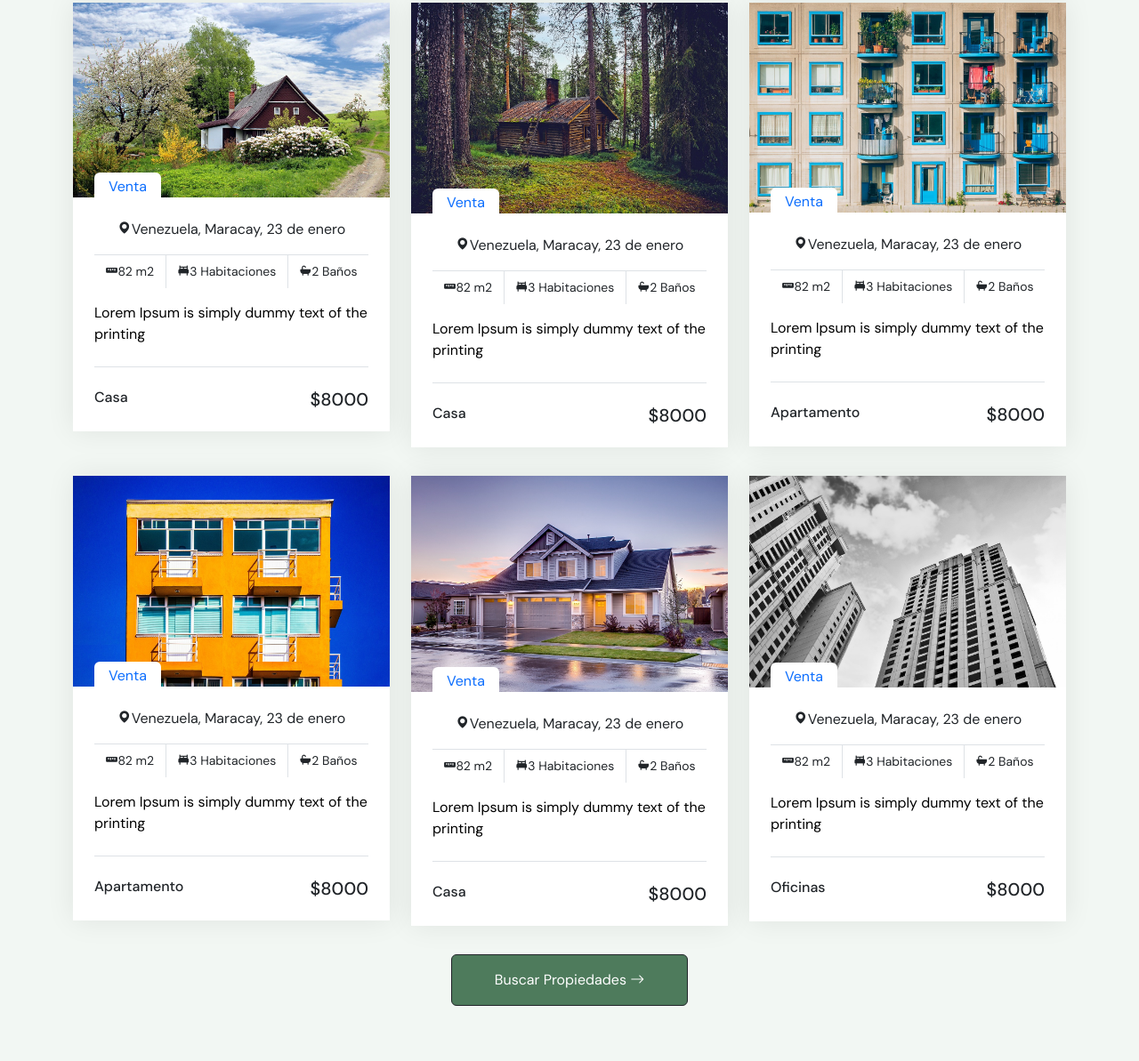
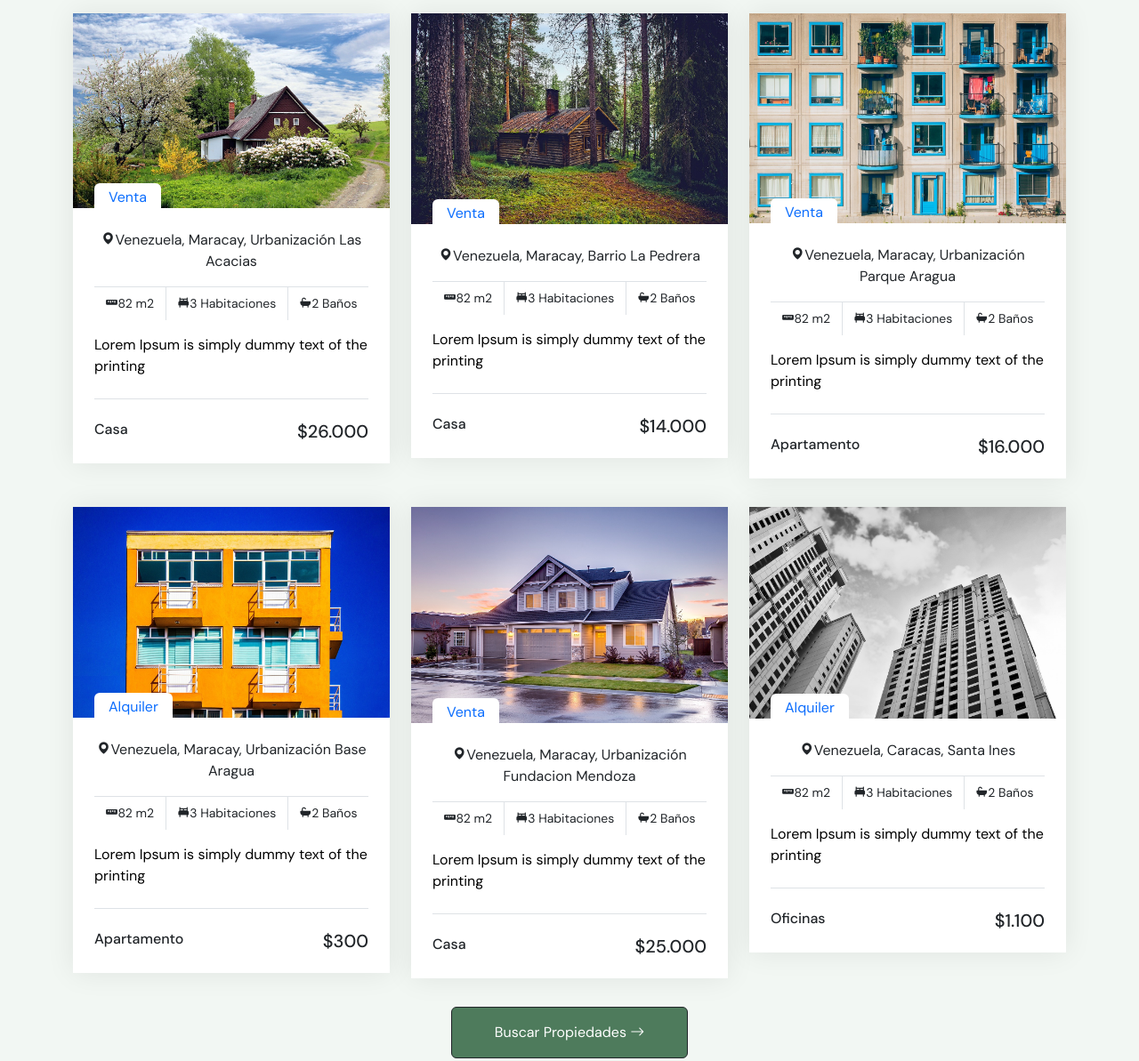
Before and after one commit to CarloEPG/inmobiliaria-template, a plain HTML site: page index.html in a window 1280 px wide. Shown: the part 1246-2439 px from the top of the page at 89% size. Drawn offline with nearby package versions, Linux system fonts and the light colour scheme.

Commit message:
Add files via upload

```diff
--- a/css/style.css
+++ b/css/style.css
@@ -94,6 +94,20 @@ body{
 .navbar-light .navbar-nav .nav-link {
     color: var(--dark);
     font-weight: 500;
+}
+
+.navbar-light form button{
+
+
+  border-radius: 50%;
+
+
+}
+
+.navbar-light form input{
+  box-shadow: none !important;
+  border-radius: 20px;
+
 }
 
 
--- a/index.html
+++ b/index.html
@@ -46,6 +46,10 @@
 					<a href="" class="nav-item nav-link">Buscar propiedad</a>
 					<a href="" class="nav-item nav-link">Contacto</a>
 				</div>
+                <form class="d-flex mt-3 pb-3" role="search">
+                    <input class="form-control me-2 " type="search" placeholder="Buscar Código" aria-label="Search">
+                    <button class="btn btn-outline-success" type="submit"><i class="bi bi-search"></i></button>
+                </form>
 			</div>
 
 		</nav>
@@ -85,7 +89,7 @@
 	<!-- hero.fin -->
 
 	<!-- buscar -->
-	<section class="container-fluid buscar ">
+	<section class="container-fluid buscar mt-3">
 		<div class="container pb-5">
 			<div class="bg-light shadow" style="padding: 30px;">
 				<div class="row align-items-center" style="min-height: 60px;">
@@ -93,7 +97,7 @@
 					<div class="col-md-10">
 						<div class="row">
 
-							<div class="col-md-4">
+							<div class="col-md-4 mt-2 pb-2">
 								<select class="form-select border-0 py-3 ">
 									<option selected>Tipo de Propiedad</option>
 									<option value="1">Casa</option>
@@ -106,7 +110,7 @@
 								</select>
 							</div>
 
-							<div class="col-md-4">
+							<div class="col-md-4 mt-2 pb-2">
 								<select class="form-select border-0 py-3">
 									<option selected>Operacion</option>
 									<option value="1">Alquiler</option>
@@ -114,7 +118,7 @@
 								</select>
 							</div>
 
-							<div class="col-md-4">
+							<div class="col-md-4 mt-2 pb-2">
 								<select class="form-select border-0 py-3">
 									<option selected>Estado</option>
 									<option value="1">Amazonas</option>
@@ -217,7 +221,7 @@
     						<div class="bg-white rounded-top text-primary position-absolute start-0 bottom-0 mx-4 pt-1 px-3">Venta</div>
     					</div>
     					<div class="p-4">
-    						<p class="text-center"><i class='bx bxs-map'></i>Venezuela, Maracay, 23 de enero</p>
+    						<p class="text-center"><i class='bx bxs-map'></i>Venezuela, Maracay, Urbanización Las Acacias</p>
     						<div class="d-flex justify-content-between border-top mb-3">
     							<small class=" flex-fill text-center border-end py-2"><i class='bx bxs-ruler'></i>82 m2</small>
     							<small class=" flex-fill text-center border-end py-2"><i class='bx bxs-bed'></i>3 Habitaciones</small>
@@ -227,7 +231,7 @@
     						<div class="border-top mt-4 pt-4">
     							<div class="d-flex justify-content-between">
     								<h6 class="m-0">Casa</h6>
-    								<h5 class="m-0">$8000</h5>
+    								<h5 class="m-0">$26.000</h5>
     							</div>
     						</div>
     					</div>
@@ -241,7 +245,7 @@
     						<div class="bg-white rounded-top text-primary position-absolute start-0 bottom-0 mx-4 pt-1 px-3">Venta</div>
     					</div>
     					<div class="p-4">
-    						<p class="text-center"><i class='bx bxs-map'></i>Venezuela, Maracay, 23 de enero</p>
+    						<p class="text-center"><i class='bx bxs-map'></i>Venezuela, Maracay, Barrio La Pedrera</p>
     						<div class="d-flex justify-content-between border-top mb-3">
     							<small class=" flex-fill text-center border-end py-2"><i class='bx bxs-ruler'></i>82 m2</small>
     							<small class=" flex-fill text-center border-end py-2"><i class='bx bxs-bed'></i>3 Habitaciones</small>
@@ -251,7 +255,7 @@
     						<div class="border-top mt-4 pt-4">
     							<div class="d-flex justify-content-between">
     								<h6 class="m-0">Casa</h6>
-    								<h5 class="m-0">$8000</h5>
+    								<h5 class="m-0">$14.000</h5>
     							</div>
     						</div>
     					</div>
@@ -265,7 +269,7 @@
     						<div class="bg-white rounded-top text-primary position-absolute start-0 bottom-0 mx-4 pt-1 px-3">Venta</div>
     					</div>
     					<div class="p-4">
-    						<p class="text-center"><i class='bx bxs-map'></i>Venezuela, Maracay, 23 de enero</p>
+    						<p class="text-center"><i class='bx bxs-map'></i>Venezuela, Maracay, Urbanización Parque Aragua</p>
     						<div class="d-flex justify-content-between border-top mb-3">
     							<small class=" flex-fill text-center border-end py-2"><i class='bx bxs-ruler'></i>82 m2</small>
     							<small class=" flex-fill text-center border-end py-2"><i class='bx bxs-bed'></i>3 Habitaciones</small>
@@ -275,7 +279,7 @@
     						<div class="border-top mt-4 pt-4">
     							<div class="d-flex justify-content-between">
     								<h6 class="m-0">Apartamento</h6>
-    								<h5 class="m-0">$8000</h5>
+    								<h5 class="m-0">$16.000</h5>
     							</div>
     						</div>
     					</div>
@@ -286,10 +290,10 @@
     				<div class="prop-item bg-white mb-2">
     					<div class="position-relative overflow-hidden">
     						<a href=""><img class="img-fluid" src="img/property-4.jpg" alt=""></a>
-    						<div class="bg-white rounded-top text-primary position-absolute start-0 bottom-0 mx-4 pt-1 px-3">Venta</div>
+    						<div class="bg-white rounded-top text-primary position-absolute start-0 bottom-0 mx-4 pt-1 px-3">Alquiler</div>
     					</div>
     					<div class="p-4">
-    						<p class="text-center"><i class='bx bxs-map'></i>Venezuela, Maracay, 23 de enero</p>
+    						<p class="text-center"><i class='bx bxs-map'></i>Venezuela, Maracay, Urbanización Base Aragua</p>
     						<div class="d-flex justify-content-between border-top mb-3">
     							<small class=" flex-fill text-center border-end py-2"><i class='bx bxs-ruler'></i>82 m2</small>
     							<small class=" flex-fill text-center border-end py-2"><i class='bx bxs-bed'></i>3 Habitaciones</small>
@@ -299,7 +303,7 @@
     						<div class="border-top mt-4 pt-4">
     							<div class="d-flex justify-content-between">
     								<h6 class="m-0">Apartamento</h6>
-    								<h5 class="m-0">$8000</h5>
+    								<h5 class="m-0">$300</h5>
     							</div>
     						</div>
     					</div>
@@ -313,7 +317,7 @@
     						<div class="bg-white rounded-top text-primary position-absolute start-0 bottom-0 mx-4 pt-1 px-3">Venta</div>
     					</div>
     					<div class="p-4">
-    						<p class="text-center"><i class='bx bxs-map'></i>Venezuela, Maracay, 23 de enero</p>
+    						<p class="text-center"><i class='bx bxs-map'></i>Venezuela, Maracay, Urbanización Fundacion Mendoza</p>
     						<div class="d-flex justify-content-between border-top mb-3">
     							<small class=" flex-fill text-center border-end py-2"><i class='bx bxs-ruler'></i>82 m2</small>
     							<small class=" flex-fill text-center border-end py-2"><i class='bx bxs-bed'></i>3 Habitaciones</small>
@@ -323,7 +327,7 @@
     						<div class="border-top mt-4 pt-4">
     							<div class="d-flex justify-content-between">
     								<h6 class="m-0">Casa</h6>
-    								<h5 class="m-0">$8000</h5>
+    								<h5 class="m-0">$25.000</h5>
     							</div>
     						</div>
     					</div>
@@ -334,10 +338,10 @@
     				<div class="prop-item bg-white mb-2">
     					<div class="position-relative overflow-hidden">
     						<a href=""><img class="img-fluid" src="img/property-6.jpg" alt=""></a>
-    						<div class="bg-white rounded-top text-primary position-absolute start-0 bottom-0 mx-4 pt-1 px-3">Venta</div>
+    						<div class="bg-white rounded-top text-primary position-absolute start-0 bottom-0 mx-4 pt-1 px-3">Alquiler</div>
     					</div>
     					<div class="p-4">
-    						<p class="text-center"><i class='bx bxs-map'></i>Venezuela, Maracay, 23 de enero</p>
+    						<p class="text-center"><i class='bx bxs-map'></i>Venezuela, Caracas, Santa Ines</p>
     						<div class="d-flex justify-content-between border-top mb-3">
     							<small class=" flex-fill text-center border-end py-2"><i class='bx bxs-ruler'></i>82 m2</small>
     							<small class=" flex-fill text-center border-end py-2"><i class='bx bxs-bed'></i>3 Habitaciones</small>
@@ -347,7 +351,7 @@
     						<div class="border-top mt-4 pt-4">
     							<div class="d-flex justify-content-between">
     								<h6 class="m-0">Oficinas</h6>
-    								<h5 class="m-0">$8000</h5>
+    								<h5 class="m-0">$1.100</h5>
     							</div>
     						</div>
     					</div>
```
